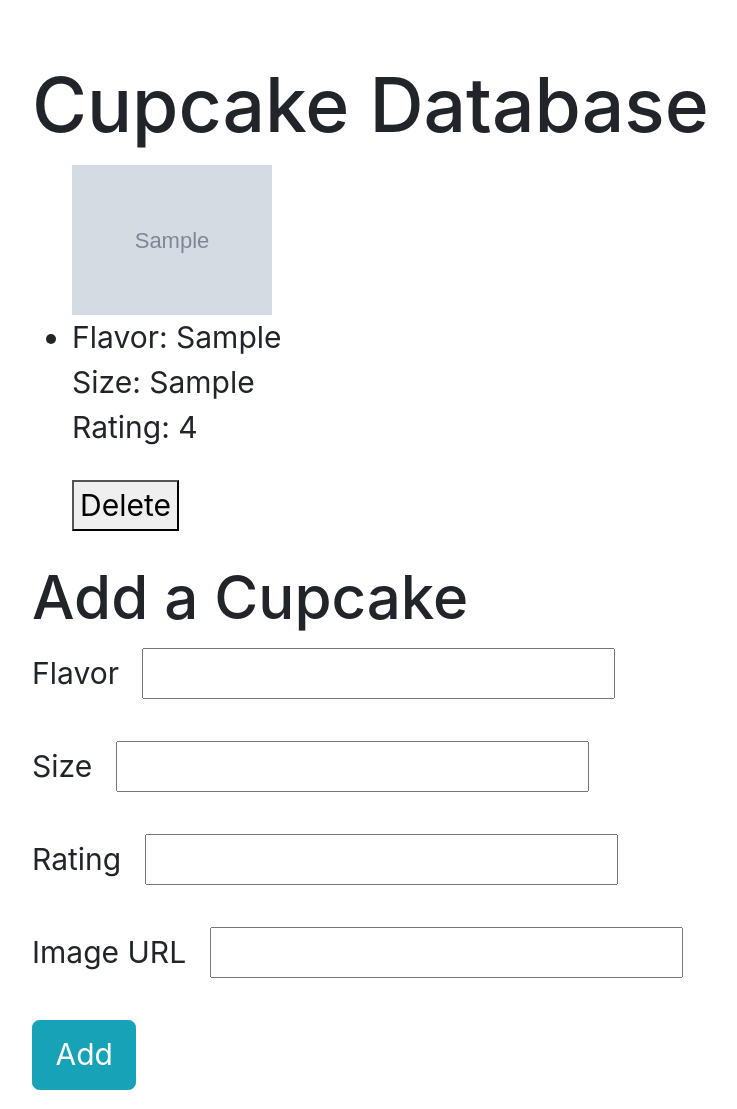
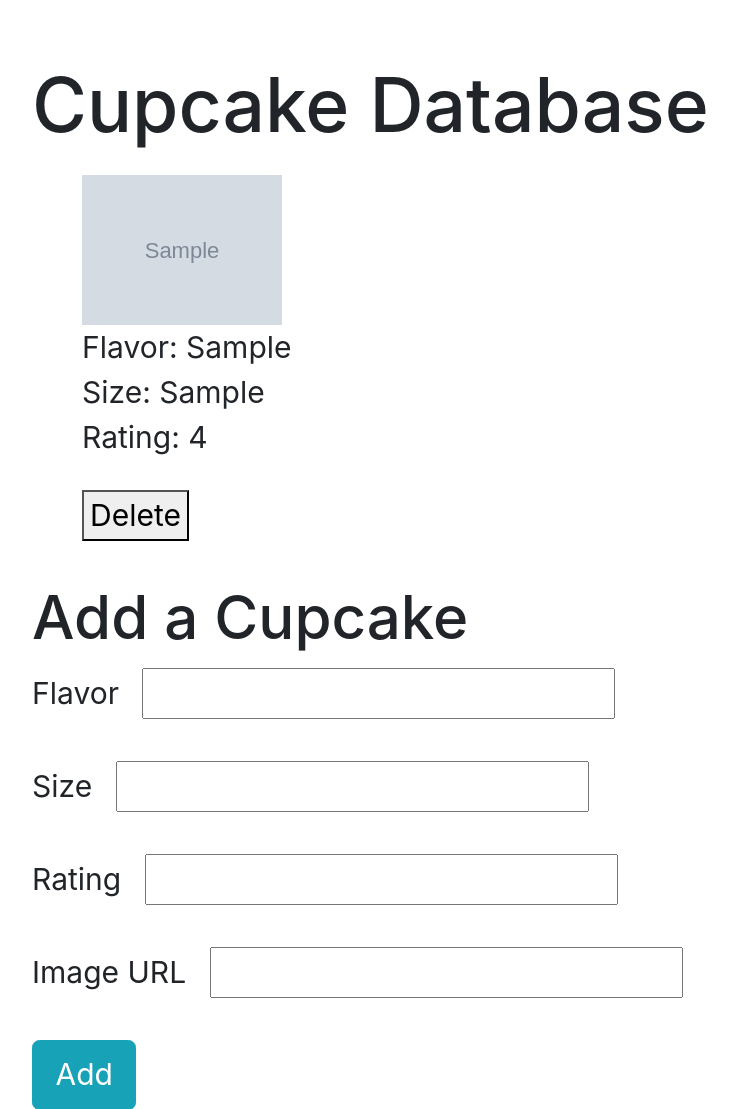
Before and after one commit to jasparvb/flask-cupcakes-app, a Flask app: page / in a window 1280 px wide. Shown: the top 1109 px of the page, without its empty margins (53-790 px from the left). Run offline with Flask 2, Linux system fonts and the light colour scheme; tables that the repository leaves empty hold one stand-in row (values such as "Sample post"); grey boxes marked "Sample" are stand-in pictures; some libraries are stand-ins or nearby versions.

Commit message:
Completed project

```diff
--- a/static/app.css
+++ b/static/app.css
@@ -20,3 +20,14 @@ img {
 .message {
     font-weight: 700;
 }
+
+#cupcake-list {
+    display: flex;
+    flex-wrap: wrap;
+}
+
+li {
+    list-style: none;
+    margin: 10px;
+    width: 300px;
+}
--- a/static/cupcakes.js
+++ b/static/cupcakes.js
@@ -1,13 +1,14 @@
 const BASE_URL = "http://127.0.0.1:5000/api";
 
-class fetchAllCupcakes {
+class Cupcakes {
     constructor() {
         this.getCupcakes()
+        $('#add-cupcake-form').on('submit', this.addCupcake.bind(this))
+        $('#cupcake-list').on('click', '.delete-btn', this.deleteCupcake.bind(this))
     }
 
     async getCupcakes() {
         const response = await axios.get(`${BASE_URL}/cupcakes`);
-        console.log(response);
         for(let cupcake of response.data.cupcakes) {
             this.generateHTML(cupcake);
         }
@@ -20,16 +21,10 @@ class fetchAllCupcakes {
                 <p>Flavor: ${cupcake.flavor}<br>
                 Size: ${cupcake.size}<br>
                 Rating: ${cupcake.rating}</p>
-                <button data-id="${cupcake.id}">Delete</button>
+                <button data-id="${cupcake.id}" class="delete-btn">Delete</button>
             </li>
         `);
         $('#cupcake-list').append($item);
-    }
-}
-
-class createCupcakes {
-    constructor() {
-        $('#add-cupcake-form').on('submit', this.addCupcake.bind(this))
     }
 
     async addCupcake(e) {
@@ -38,13 +33,19 @@ class createCupcakes {
         let flavor = $('#flavor').val();
         let size = $('#size').val();
         let rating = $('#rating').val();
-        let image = $('#iamge').val();
+        let image = $('#image').val();
         const response = await axios.post(`${BASE_URL}/cupcakes`, {flavor, size, rating, image});
-        console.log(response);
+
+        this.generateHTML(response.data.cupcake);
+    }
+
+    async deleteCupcake(e) {
+        let cupcakeId = $(e.target).attr('data-id');
+        await axios.delete(`${BASE_URL}/cupcakes/${cupcakeId}`);
+        $(e.target).closest('li').remove();
     }
 }
 
 $(async function() {
-    new fetchAllCupcakes();
-    new createCupcakes();
+    new Cupcakes();
 });
```
